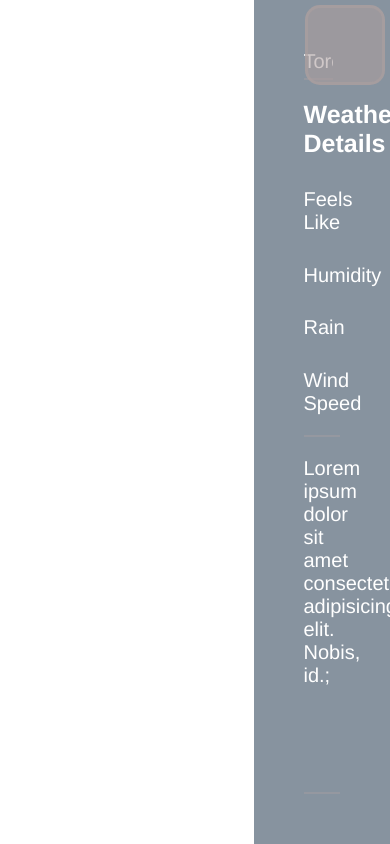
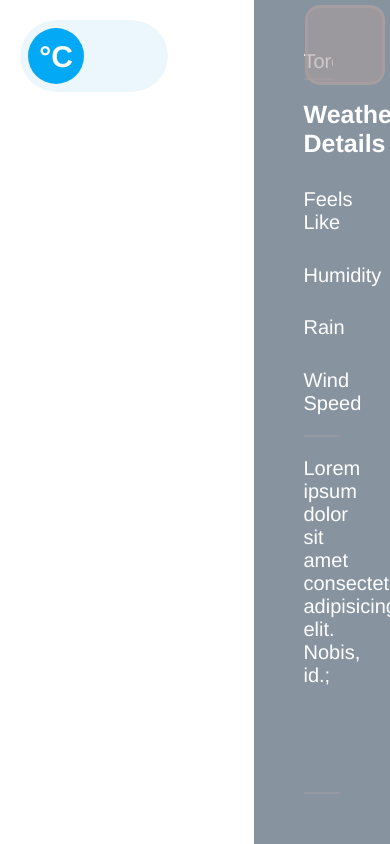
Before and after one commit to JapmeetBrar/WeatherApp, a website built with webpack: page dist/index.html in a window 390 px wide. Shown: the top 844 px of the page. Built offline with nearby package versions, Linux system fonts and the light colour scheme; no server answers; files whose address does not match are found by name.

Commit message:
Added Unit toggle switch

```diff
--- a/src/css/style.css
+++ b/src/css/style.css
@@ -99,7 +99,7 @@ i {
   justify-content: space-between;
 }
 
-input {
+#cityInput {
   background: none;
   border: none;
   font-size: 1em;
@@ -110,7 +110,7 @@ input {
   width: 80%;
 }
 
-button {
+.submit {
   background: url("/src/icons/search.svg");
   background-color: rgba(173, 159, 159, 0.57);
 
@@ -124,10 +124,97 @@ button {
   border-radius: 15px;
 }
 
-button:active {
+.submit:active {
   transform: scale(0.95);
 }
 
-button:hover {
+.submit:hover {
   cursor: pointer;
 }
+/* TOGGLE SWITCH STYLING */
+
+.button-cover,
+.knobs,
+.layer {
+  position: absolute;
+  top: 0px;
+  right: 0;
+  bottom: 0;
+  left: 0;
+}
+
+.button {
+  position: relative;
+  top: 20px;
+  left: 20px;
+  width: 148px;
+  height: 72px;
+  /* margin: -20px auto 0 auto; */
+  overflow: hidden;
+}
+
+.button.r,
+.button.r .layer {
+  border-radius: 100px;
+}
+
+.button.b2 {
+  border-radius: 2px;
+}
+
+.checkbox {
+  position: relative;
+  width: 100%;
+  height: 100%;
+  padding: 0;
+  margin: 0;
+  opacity: 0;
+  cursor: pointer;
+  z-index: 3;
+}
+
+.knobs {
+  z-index: 2;
+}
+
+.layer {
+  width: 100%;
+  background-color: #ebf7fc;
+  transition: 0.3s ease all;
+  z-index: 1;
+}
+
+/* Button 1 */
+.knobs:before {
+  content: "\00B0 C";
+  position: absolute;
+  top: 8px;
+  left: 8px;
+  width: 40px;
+  height: 20px;
+  color: #fff;
+  font-size: 30px;
+  font-weight: bold;
+  text-align: center;
+  line-height: 0.75;
+  padding: 18px 8px;
+  background-color: #03a9f4;
+  border-radius: 50%;
+  transition: 0.3s cubic-bezier(0.18, 0.89, 0.35, 1.15) all;
+}
+
+.checkbox:checked + .knobs:before {
+  content: "\00B0 F";
+  left: 84px;
+  background-color: #f44336;
+}
+
+.checkbox:checked ~ .layer {
+  background-color: #fcebeb;
+}
+
+.knobs,
+.knobs:before,
+.layer {
+  transition: 0.3s ease all;
+}
--- a/src/index.js
+++ b/src/index.js
@@ -6,10 +6,8 @@ import rainBG from "./imgs/rain.jpg";
 
 let container = document.querySelector(".container");
 
-container.class;
-let api_key = "b58be16590e00534237546c3de0fc8fd";
 let searchBtn = document.querySelector(".submit");
-let input = document.querySelector("input");
+let input = document.querySelector("#cityInput");
 let tempText = document.querySelector(".temp");
 let cityText = document.querySelector(".city");
 let timeText = document.querySelector(".time");
@@ -19,7 +17,9 @@ let feelsLikeText = document.querySelector(".feelsLike .value");
 let humidityText = document.querySelector(".humidity .value");
 let rainText = document.querySelector(".rain .value");
 let windText = document.querySelector(".wind .value");
+let checkbox = document.querySelector(".checkbox");
 
+const api_key = "b58be16590e00534237546c3de0fc8fd";
 const options = {
   weekday: "long",
   year: "2-digit",
@@ -27,11 +27,13 @@ const options = {
   day: "numeric",
 };
 
-async function getWeatherInfo(city) {
+let lastCity = "";
+
+async function getWeatherInfo(city, units) {
   let response, weather;
   try {
     response = await fetch(
-      `https://api.openweathermap.org/data/2.5/weather?q=${city}&appid=${api_key}&units=metric`
+      `https://api.openweathermap.org/data/2.5/weather?q=${city}&appid=${api_key}&units=${units}`
     );
     weather = await response.json();
     // alert("success");
@@ -76,18 +78,31 @@ async function processWeatherData(weatherData) {
 
 searchBtn.addEventListener("click", updateDom);
 
+checkbox.addEventListener("click", updateDom);
+
+function updateUnits() {}
+
 async function updateDom() {
-  let weatherInfo = await getWeatherInfo(input.value);
+  let system = checkbox.checked ? "imperial" : "metric";
+  let tempUnit = checkbox.checked ? "F" : "C";
+  let speedUnit = checkbox.checked ? "mph" : "m/s";
+
+  let weatherInfo;
+  if (input.value) {
+    weatherInfo = await getWeatherInfo(input.value, system);
+  } else {
+    weatherInfo = await getWeatherInfo(lastCity, system);
+  }
   let currentTime = new Date();
 
   input.value = "";
-  feelsLikeText.textContent = `${weatherInfo.feelsLike}\u00B0C`;
+  feelsLikeText.textContent = `${weatherInfo.feelsLike}\u00B0${tempUnit}`;
   humidityText.textContent = `${weatherInfo.humidity}%`;
 
   rainText.textContent = `${weatherInfo.rain}mm`;
-  windText.textContent = `${weatherInfo.windSpeed} m/s`;
+  windText.textContent = `${weatherInfo.windSpeed} ${speedUnit}`;
 
-  tempText.textContent = `${Math.round(weatherInfo.temp)}\u00B0C`;
+  tempText.textContent = `${Math.round(weatherInfo.temp)}\u00B0${tempUnit}`;
   cityText.textContent = `${weatherInfo.city}, ${weatherInfo.country}`;
 
   timeText.textContent = `${currentTime.toLocaleTimeString("en-us", {
@@ -100,6 +115,8 @@ async function updateDom() {
     container.style.backgroundImage = `url(${clearBG})`;
   }
 
+  lastCity = weatherInfo.city;
+
   icon.className = `owi owi-${weatherInfo.weatherIcon}`;
   weatherText.textContent = weatherInfo.condition;
 }
```
Also changed, not shown: dist/index.html.
